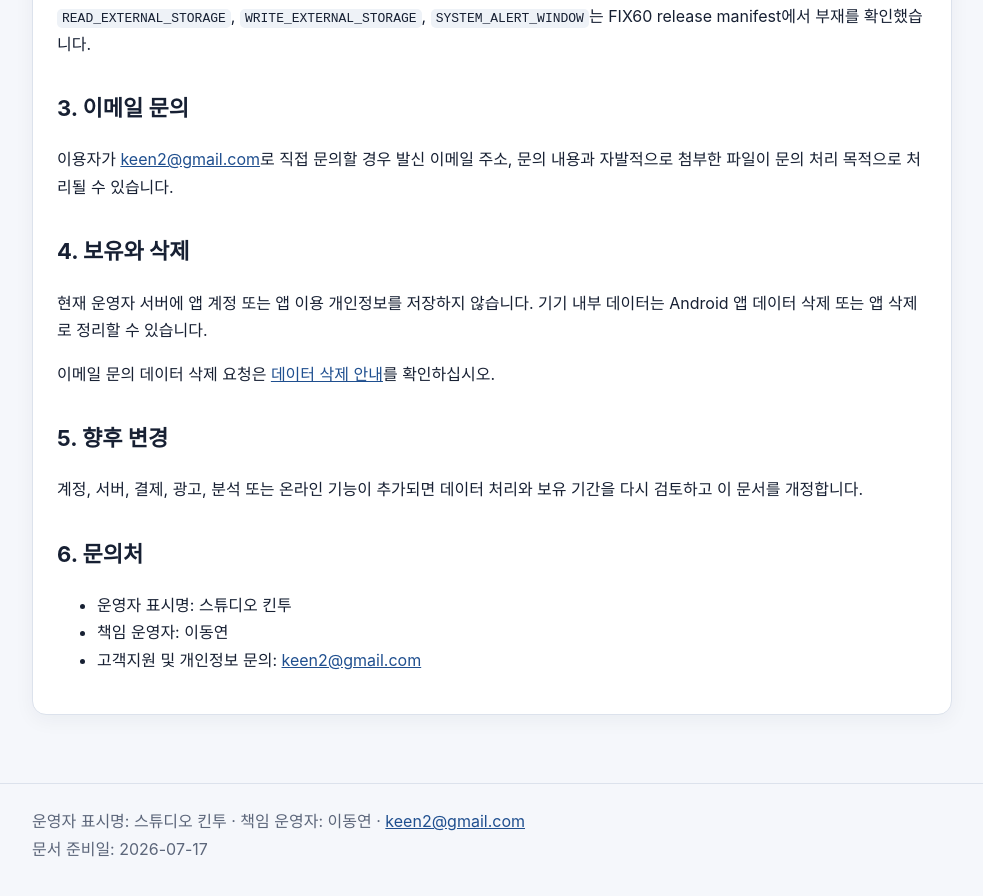
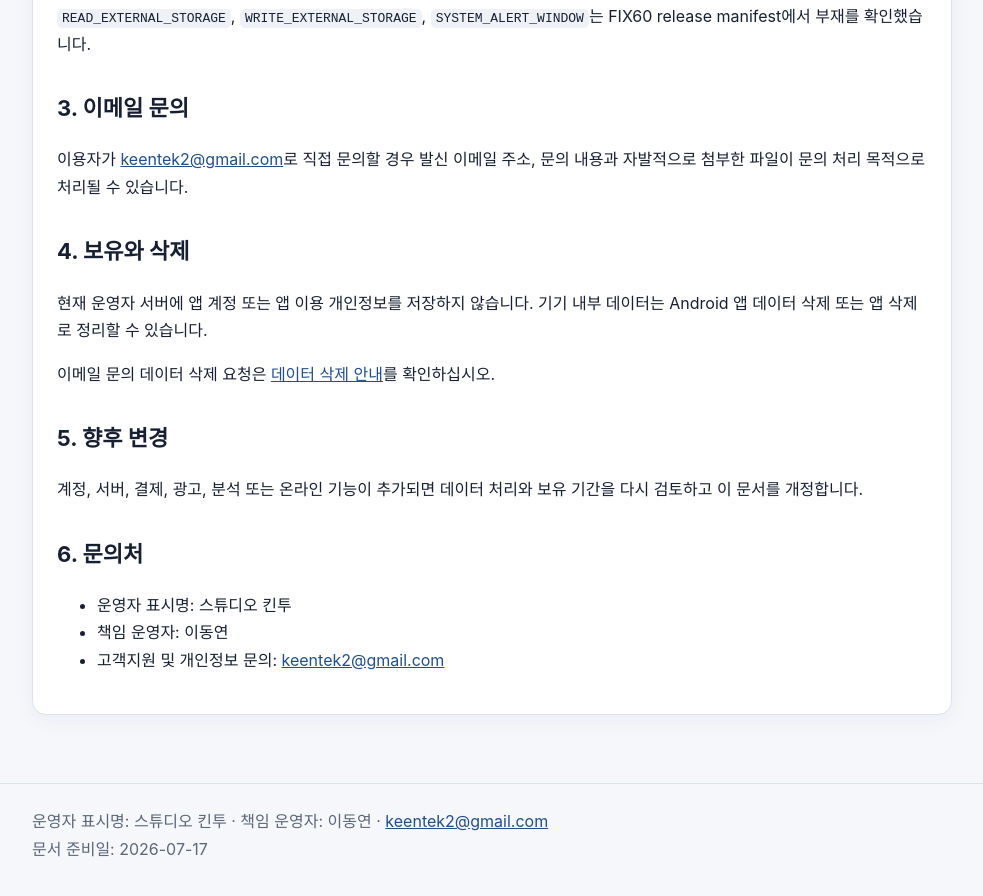
Before and after one commit to tekeen2/janggi-arena, a plain HTML site: page privacy-policy/index.html in a window 1280 px wide. Shown: the part 812-1708 px from the top of the page, without its empty margins (148-1131 px from the left). Drawn offline with Linux system fonts and the light colour scheme.

Commit message:
Update Janggi Arena support email

```diff
--- a/privacy-policy/index.html
+++ b/privacy-policy/index.html
@@ -1,5 +1,5 @@
 <!doctype html>
 <html lang="ko"><head><meta charset="utf-8"><meta name="viewport" content="width=device-width,initial-scale=1"><title>개인정보처리방침 | 장기 아레나</title><meta name="description" content="장기 아레나 개인정보처리방침 공개 전 초안"><link rel="stylesheet" href="../assets/style.css"></head>
 <body><header><div class="inner"><h1>개인정보처리방침</h1><p>장기 아레나 · 스튜디오 킨투</p><nav aria-label="정책 페이지"><a href="../">정책 홈</a><a href="../privacy-policy/">개인정보처리방침</a><a href="../terms/">이용약관</a><a href="../data-deletion/">데이터 삭제 안내</a></nav></div></header>
-<main><div class="notice"><strong>공개 전 초안</strong><br>이 페이지는 공개 중인 정책 초안입니다. 최종 법률 검토 전이며 앱 기능 변경 시 개정될 수 있습니다.</div><article><p class="meta">개인정보 문의: <a href="mailto:keen2@gmail.com">keen2@gmail.com</a></p><h2>1. 현재 앱의 정보 처리</h2><p>현재 확인된 release 앱은 실제 회원가입·로그인, 운영자 서버 계정, Firebase Auth, 클라우드 백업, 광고, 결제, 영수증 검증, 푸시 등록과 실제 랭킹 저장 기능을 연결하지 않았습니다.</p><p>현재 앱이 운영자 서버에 개인정보를 수집하거나 제3자에게 공유하는 기능은 확인되지 않았습니다. 로컬 설정과 대국 상태는 기능에 따라 기기 내부에서 처리될 수 있습니다.</p><h2>2. Android 권한</h2><ul><li><code>ACCESS_NETWORK_STATE</code></li><li><code>INTERNET</code></li><li><code>VIBRATE</code></li><li><code>DYNAMIC_RECEIVER_NOT_EXPORTED_PERMISSION</code></li></ul><p><code>READ_EXTERNAL_STORAGE</code>, <code>WRITE_EXTERNAL_STORAGE</code>, <code>SYSTEM_ALERT_WINDOW</code>는 FIX60 release manifest에서 부재를 확인했습니다.</p><h2>3. 이메일 문의</h2><p>이용자가 <a href="mailto:keen2@gmail.com">keen2@gmail.com</a>로 직접 문의할 경우 발신 이메일 주소, 문의 내용과 자발적으로 첨부한 파일이 문의 처리 목적으로 처리될 수 있습니다.</p><h2>4. 보유와 삭제</h2><p>현재 운영자 서버에 앱 계정 또는 앱 이용 개인정보를 저장하지 않습니다. 기기 내부 데이터는 Android 앱 데이터 삭제 또는 앱 삭제로 정리할 수 있습니다.</p><p>이메일 문의 데이터 삭제 요청은 <a href="../data-deletion/">데이터 삭제 안내</a>를 확인하십시오.</p><h2>5. 향후 변경</h2><p>계정, 서버, 결제, 광고, 분석 또는 온라인 기능이 추가되면 데이터 처리와 보유 기간을 다시 검토하고 이 문서를 개정합니다.</p><h2>6. 문의처</h2><ul><li>운영자 표시명: 스튜디오 킨투</li><li>책임 운영자: 이동연</li><li>고객지원 및 개인정보 문의: <a href="mailto:keen2@gmail.com">keen2@gmail.com</a></li></ul></article></main>
-<footer><div class="inner">운영자 표시명: 스튜디오 킨투 · 책임 운영자: 이동연 · <a href="mailto:keen2@gmail.com">keen2@gmail.com</a><br>문서 준비일: 2026-07-17</div></footer></body></html>
+<main><div class="notice"><strong>공개 전 초안</strong><br>이 페이지는 공개 중인 정책 초안입니다. 최종 법률 검토 전이며 앱 기능 변경 시 개정될 수 있습니다.</div><article><p class="meta">개인정보 문의: <a href="mailto:keentek2@gmail.com">keentek2@gmail.com</a></p><h2>1. 현재 앱의 정보 처리</h2><p>현재 확인된 release 앱은 실제 회원가입·로그인, 운영자 서버 계정, Firebase Auth, 클라우드 백업, 광고, 결제, 영수증 검증, 푸시 등록과 실제 랭킹 저장 기능을 연결하지 않았습니다.</p><p>현재 앱이 운영자 서버에 개인정보를 수집하거나 제3자에게 공유하는 기능은 확인되지 않았습니다. 로컬 설정과 대국 상태는 기능에 따라 기기 내부에서 처리될 수 있습니다.</p><h2>2. Android 권한</h2><ul><li><code>ACCESS_NETWORK_STATE</code></li><li><code>INTERNET</code></li><li><code>VIBRATE</code></li><li><code>DYNAMIC_RECEIVER_NOT_EXPORTED_PERMISSION</code></li></ul><p><code>READ_EXTERNAL_STORAGE</code>, <code>WRITE_EXTERNAL_STORAGE</code>, <code>SYSTEM_ALERT_WINDOW</code>는 FIX60 release manifest에서 부재를 확인했습니다.</p><h2>3. 이메일 문의</h2><p>이용자가 <a href="mailto:keentek2@gmail.com">keentek2@gmail.com</a>로 직접 문의할 경우 발신 이메일 주소, 문의 내용과 자발적으로 첨부한 파일이 문의 처리 목적으로 처리될 수 있습니다.</p><h2>4. 보유와 삭제</h2><p>현재 운영자 서버에 앱 계정 또는 앱 이용 개인정보를 저장하지 않습니다. 기기 내부 데이터는 Android 앱 데이터 삭제 또는 앱 삭제로 정리할 수 있습니다.</p><p>이메일 문의 데이터 삭제 요청은 <a href="../data-deletion/">데이터 삭제 안내</a>를 확인하십시오.</p><h2>5. 향후 변경</h2><p>계정, 서버, 결제, 광고, 분석 또는 온라인 기능이 추가되면 데이터 처리와 보유 기간을 다시 검토하고 이 문서를 개정합니다.</p><h2>6. 문의처</h2><ul><li>운영자 표시명: 스튜디오 킨투</li><li>책임 운영자: 이동연</li><li>고객지원 및 개인정보 문의: <a href="mailto:keentek2@gmail.com">keentek2@gmail.com</a></li></ul></article></main>
+<footer><div class="inner">운영자 표시명: 스튜디오 킨투 · 책임 운영자: 이동연 · <a href="mailto:keentek2@gmail.com">keentek2@gmail.com</a><br>문서 준비일: 2026-07-17</div></footer></body></html>
```
Also changed, not shown: data-deletion/index.html (+2 -2 lines), index.html (+1 -1 lines), terms/index.html (+2 -2 lines), site-manifest.txt.
